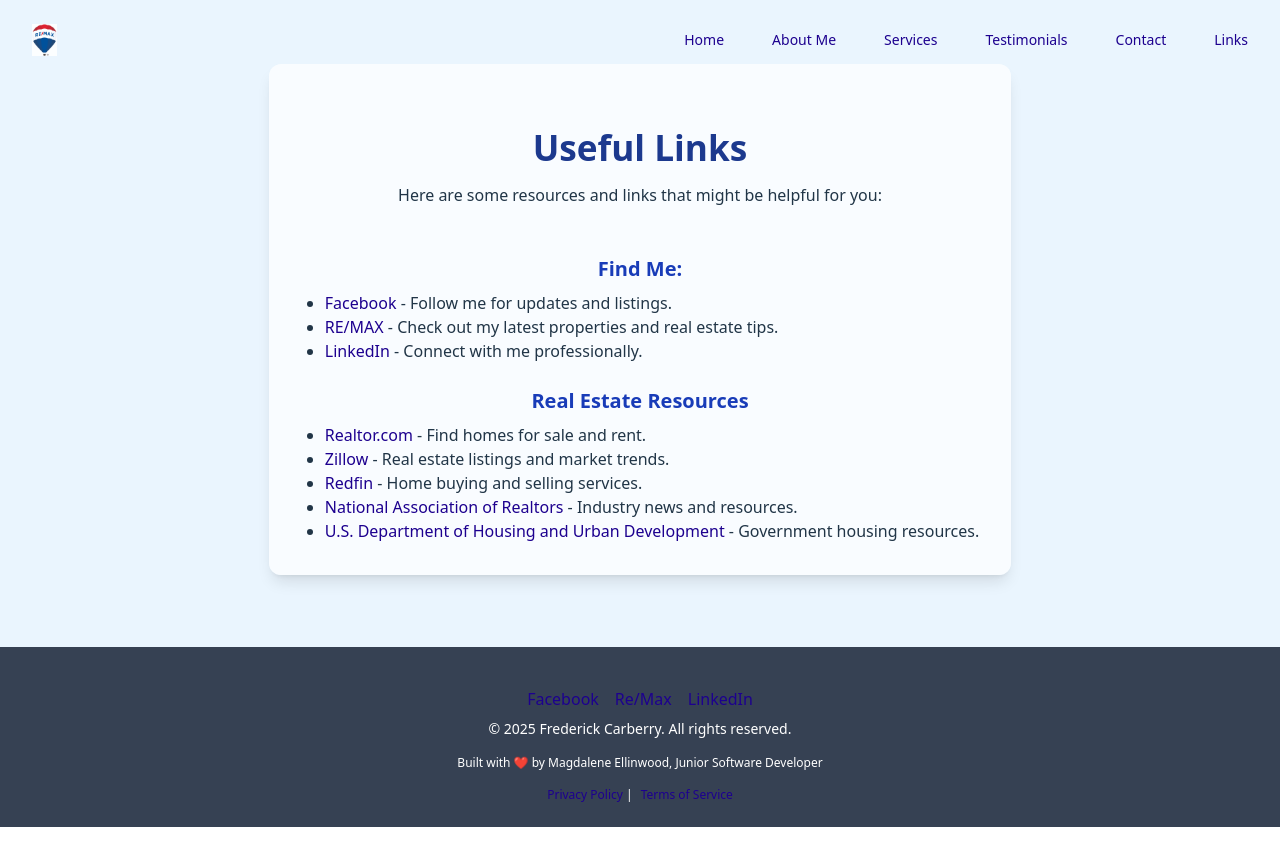
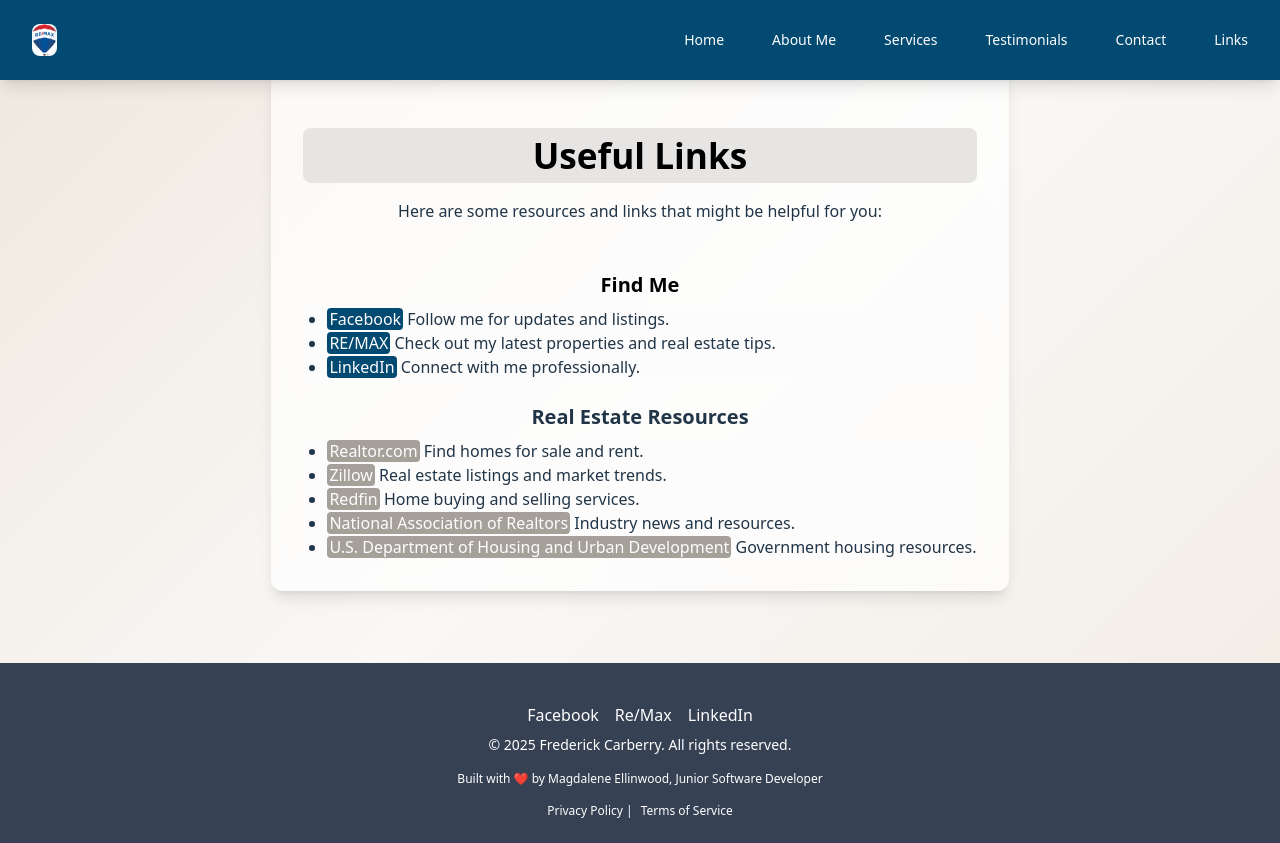
Before and after one commit to mellinwood1023/FCarberry_Site, a React (Vite) app: page /links in a window 1280 px wide. Built offline with nearby package versions, Linux system fonts and the light colour scheme; the HTML template or start-up script is replaced by a standard one.

Commit message:
color changes - layout updates

```diff
--- a/src/components/Nav.tsx
+++ b/src/components/Nav.tsx
@@ -18,15 +18,15 @@
   const remaxPhoto = "/images/remax_mastrballoon_cmyk_r.jpg";
   return (
     <div className="bg-white">
-      <header className="absolute inset-x-0 top-0 z-50">
+      <header className="absolute inset-x-0 top-0 z-50 bg-sky-900  shadow-lg backdrop-blur-sm">
         <nav aria-label="Global" className="flex items-center justify-between p-6 lg:px-8">
           <div className="flex lg:flex-1">
-            <a href="#" className="-m-1.5 p-1.5">
+            <a href="#" className="-m-1.5 p-1.5 ">
               <span className="sr-only">Your Company</span>
               <img
                 alt="Re/Max Balloon"
                 src={remaxPhoto}
-                className="h-8 w-auto"
+                className="h-8 w-auto rounded-lg"
               />
             </a>
           </div>
@@ -55,7 +55,7 @@
       )}
       {/* Mobile menu panel */}
       {mobileMenuOpen && (
-        <div className="fixed top-0 right-0 h-full w-64 z-[100] bg-white shadow-lg p-6 flex flex-col gap-4 overflow-auto lg:h-auto lg:top-[72px] lg:rounded-bl-xl">
+        <div className="fixed top-0 right-0 h-full w-64 z-[100] bg-sky-900 shadow-lg p-6 flex flex-col gap-4 overflow-auto lg:h-auto lg:top-[72px] lg:rounded-bl-xl">
             <button
                 type="button"
                 onClick={() => setMobileMenuOpen(false)}
--- a/src/index.css
+++ b/src/index.css
@@ -17,7 +17,7 @@
 
 a {
   font-weight: 500;
-  color: #1d008f;
+  color: #fdfdfe;
   text-decoration: inherit;
 }
 a:hover {
@@ -30,8 +30,14 @@
   flex-direction: column; /* Add this if needed */
   min-width: 320px;
   min-height: 100vh;
-  background-color: #eaf5fe; /* Force white background */
+  background-color: #efe7dd; /* Force white background */
   color: #213547; /* Optional: set readable text color */
+  background: linear-gradient(
+    135deg,
+    rgba(239, 231, 221, 1) 0%,
+    rgb(249, 248, 247) 50%,
+    rgba(239, 231, 221, 0.8) 100%
+  );
 }
 
 h1 {
@@ -70,3 +76,9 @@
     background-color: #f9f9f9;
   }
 }
+
+ul {
+  background-color: #fcfcfc;
+  color: #213547;
+  text-align: left;
+}
--- a/src/pages/About.tsx
+++ b/src/pages/About.tsx
@@ -5,8 +5,8 @@
 const About: React.FC = () => {
   return (
     <>
-      <div className="about-container max-w-5xl mx-auto px-4 py-10 flex flex-col sm:flex-row gap-8 items-start flex-wrap">
-        <Nav />
+      <Nav />
+      <div className="about-container max-w-5xl mx-auto px-4 py-10 flex flex-col sm:flex-row gap-8 items-center flex-wrap mt-10 bg-white/70 rounded-xl shadow-lg backdrop-blur-sm">
         <div className="w-75% sm:w-1/2 flex flex-row gap-4 justify-center items-start flex-wrap">
           <img src="/images/fishing_photo.jpg" alt="Fred Carberry" className="rounded-lg shadow-md w-30 sm:w-32 md:w-44 lg:w-56 xl:w-64 object-cover transition-all duration-300" />
           <img src="/images/Jungle_photo.jpg" alt="Fred Carberry" className="rounded-lg shadow-md w-40 sm:w-32 md:w-44 lg:w-56 xl:w-64 object-cover transition-all duration-300" />
--- a/src/pages/Contact.tsx
+++ b/src/pages/Contact.tsx
@@ -16,7 +16,7 @@
             href="https://mail.google.com/mail/?view=cm&fs=1&to=fcarberry70@gmail.com&su=Real%20Estate%20Inquiry&body=Hi%20Frederick,"
             target="_blank"
             rel="noopener noreferrer"
-            className="text-blue-800 hover:underline"
+            className="text-blue-800 hover:underline bg-sky-800 rounded pr-0.5 pl-0.5"
             >
              fcarberry70@gmail.com
         </a>
--- a/src/pages/Links.tsx
+++ b/src/pages/Links.tsx
@@ -6,23 +6,23 @@
   return (
     <>
       <Nav />
-      <div className="px-4 py-8 max-w-5xl mx-auto">
+      <div className="px-4 py-8 max-w-5xl mx-auto ">
         <div className="bg-white/70 rounded-xl shadow-lg backdrop-blur-sm p-8">
-          <h1 className="text-3xl font-bold text-blue-900 mt-8">Useful Links</h1>
+          <h1 className="text-3xl font-bold text-black mt-8 bg-stone-200 rounded-lg p-2">Useful Links</h1>
           <p className="pt-4 pb-6">Here are some resources and links that might be helpful for you:</p>
-          <h3 className="text-xl font-semibold text-blue-800 mt-6">Find Me:</h3>
+          <h3 className="text-xl font-semibold text-black mt-6">Find Me</h3>
           <ul className="list-disc pl-6 mt-2 text-left">
-              <li><a href="https://www.facebook.com/fredcarberryremax" className="text-blue-600 hover:underline">Facebook</a> - Follow me for updates and listings.</li>
-              <li><a href="https://www.remax.com/real-estate-agents/frederick-carberry-north-andover-ma/101985044" className="text-blue-600 hover:underline">RE/MAX</a> - Check out my latest properties and real estate tips.</li>
-              <li><a href="https://www.linkedin.com/in/fredcarberry/" className="text-blue-600 hover:underline">LinkedIn</a> - Connect with me professionally.</li>
+              <li><a href="https://www.facebook.com/fredcarberryremax" className="bg-sky-900 rounded pr-0.5 pl-0.5 hover:underline">Facebook</a>  Follow me for updates and listings.</li>
+              <li><a href="https://www.remax.com/real-estate-agents/frederick-carberry-north-andover-ma/101985044" className="bg-sky-900 pl-0.5 rounded pr-0.5 hover:underline">RE/MAX</a>  Check out my latest properties and real estate tips.</li>
+              <li><a href="https://www.linkedin.com/in/fredcarberry/" className="bg-sky-900 rounded pr-0.5 pl-0.5 hover:underline">LinkedIn</a>  Connect with me professionally.</li>
           </ul>
-          <h3 className="text-xl font-semibold text-blue-800 mt-6">Real Estate Resources</h3>
-          <ul className="list-disc pl-6 mt-2 text-left">
-            <li><a href="https://www.realtor.com/" className="text-blue-600 hover:underline">Realtor.com</a> - Find homes for sale and rent.</li>
-            <li><a href="https://www.zillow.com/" className="text-blue-600 hover:underline">Zillow</a> - Real estate listings and market trends.</li>
-            <li><a href="https://www.redfin.com/" className="text-blue-600 hover:underline">Redfin</a> - Home buying and selling services.</li>
-              <li><a href="https://www.nar.realtor/" className="text-blue-600 hover:underline">National Association of Realtors</a> - Industry news and resources.</li>
-              <li><a href="https://www.hud.gov/" className="text-blue-600 hover:underline">U.S. Department of Housing and Urban Development</a> - Government housing resources.</li>
+          <h3 className="text-xl font-semibold black mt-6">Real Estate Resources</h3>
+          <ul className="list-disc pl-6 mt-2 text-left ">
+            <li><a href="https://www.realtor.com/" className="bg-stone-400 rounded pr-0.5 pl-0.5 hover:underline">Realtor.com</a>  Find homes for sale and rent.</li>
+            <li><a href="https://www.zillow.com/" className="bg-stone-400 rounded pr-0.5 pl-0.5 hover:underline">Zillow</a>  Real estate listings and market trends.</li>
+            <li><a href="https://www.redfin.com/" className="bg-stone-400 rounded pr-0.5 pl-0.5 hover:underline">Redfin</a>  Home buying and selling services.</li>
+              <li><a href="https://www.nar.realtor/" className="bg-stone-400 rounded pr-0.5 pl-0.5 hover:underline">National Association of Realtors</a>  Industry news and resources.</li>
+              <li><a href="https://www.hud.gov/" className="bg-stone-400 rounded pr-0.5 pl-0.5 hover:underline">U.S. Department of Housing and Urban Development</a>  Government housing resources.</li>
           </ul>
         </div>
       </div>
```
Also changed, not shown: src/components/Hero.tsx (+20 -10 lines).
